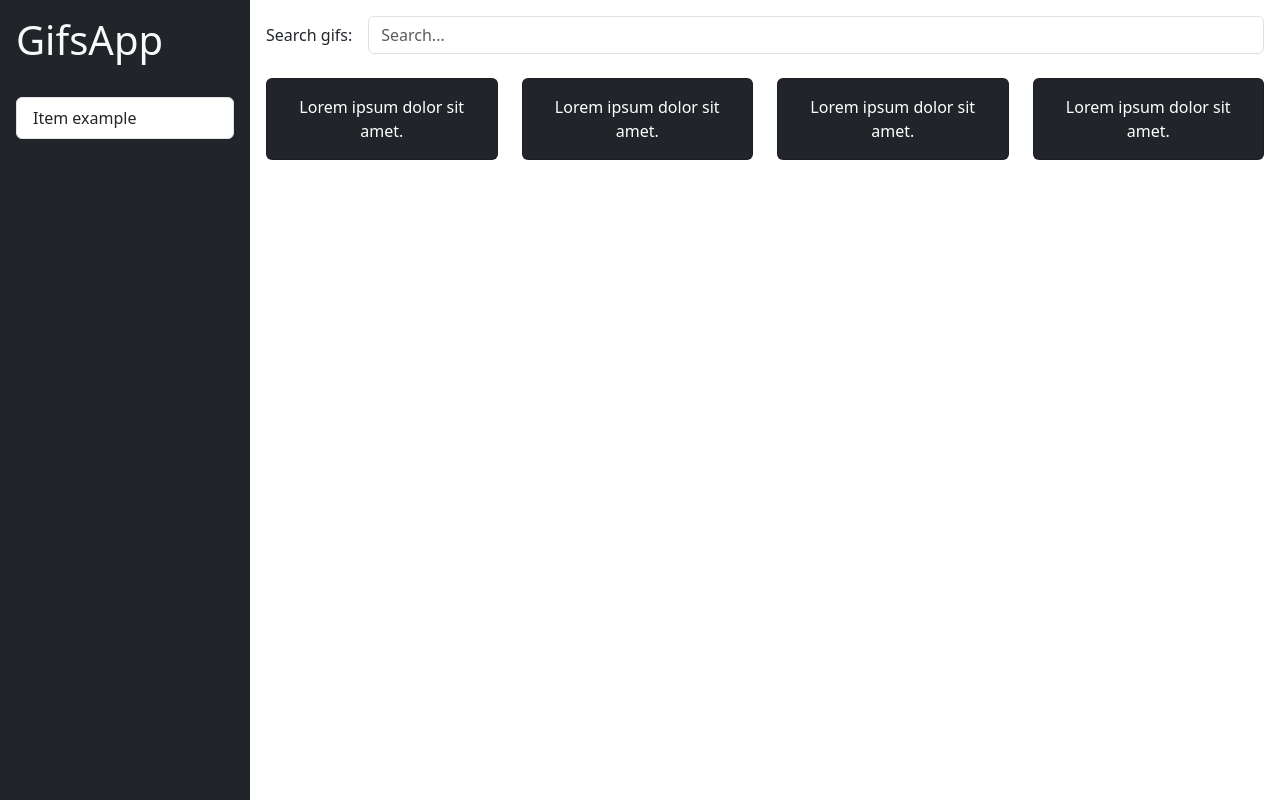
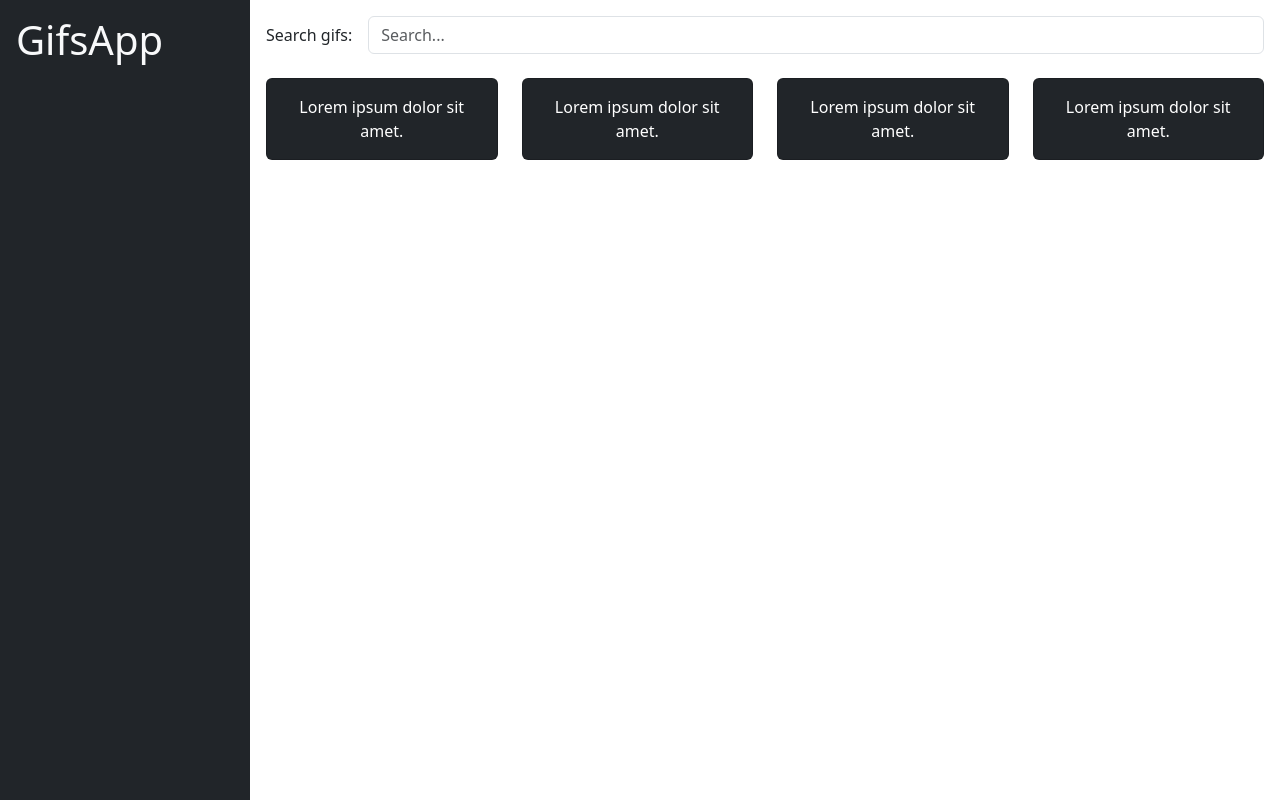
Before and after one commit to elyosis/gifs-app, an Angular app: page / in a window 1280 px wide. Built offline with nearby package versions, Linux system fonts and the light colour scheme.

Commit message:
Added tag history to the sidebar

```diff
--- a/src/app/shared/sidebar/sidebar.component.html
+++ b/src/app/shared/sidebar/sidebar.component.html
@@ -3,6 +3,6 @@
   <hr>
 
   <div class="list-group list-reset">
-    <button class="list-group-item list-group-item-action">Item example</button>
+    <button class="list-group-item list-group-item-action" *ngFor="let tag of tagsHistory">{{tag | titlecase}}</button>
   </div>
 </div>
--- a/src/app/shared/sidebar/sidebar.component.ts
+++ b/src/app/shared/sidebar/sidebar.component.ts
@@ -1,4 +1,5 @@
 import { Component } from '@angular/core';
+import { GifsService } from 'src/app/gifs/services/gifs.service';
 
 @Component({
   selector: 'shared-sidebar',
@@ -6,5 +7,11 @@ import { Component } from '@angular/core';
   styleUrls: ['./sidebar.component.css']
 })
 export class SidebarComponent {
+  constructor(private gifsService: GifsService) {}
+
+  get tagsHistory() {
+    return this.gifsService.tagsHistory;
+  }
+
 
 }
```
